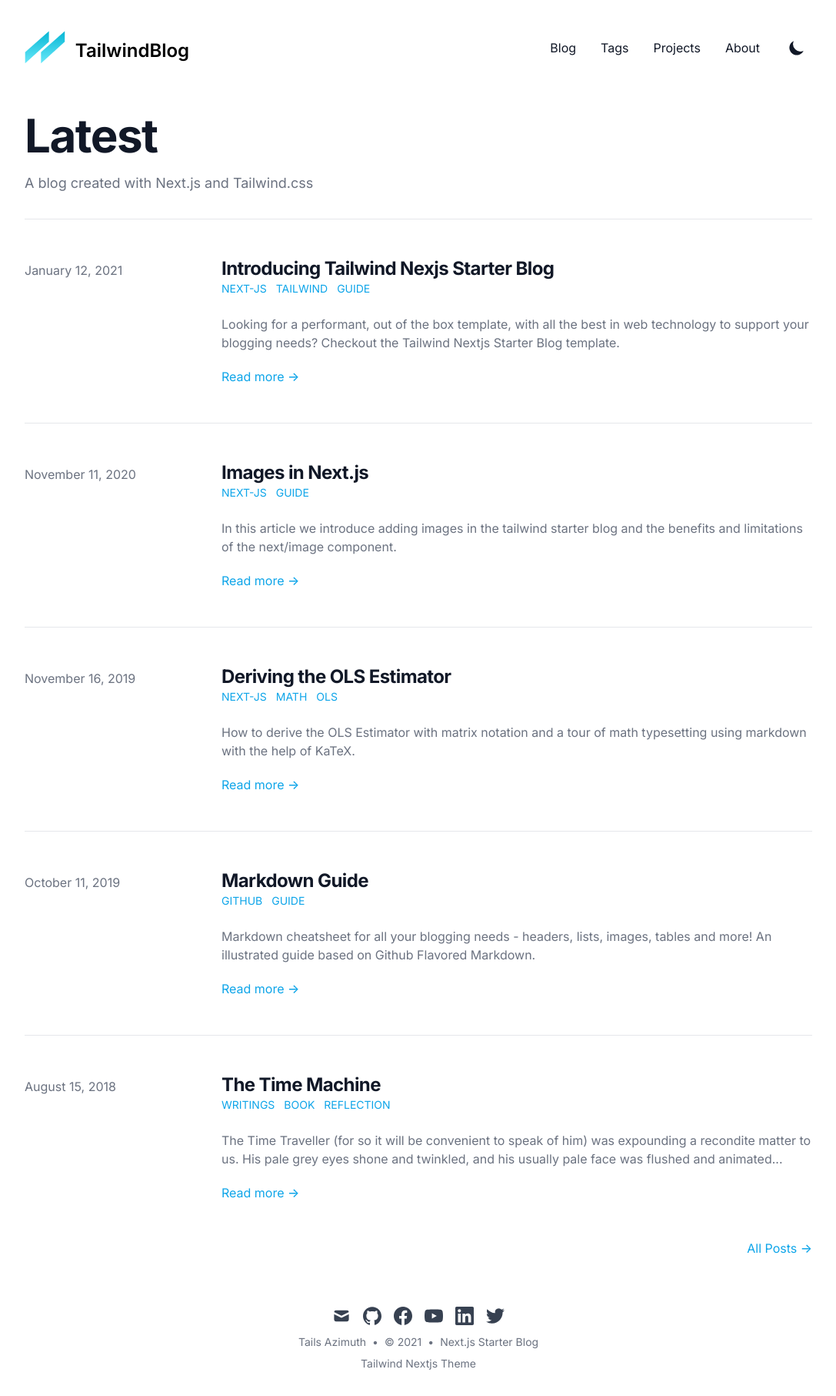
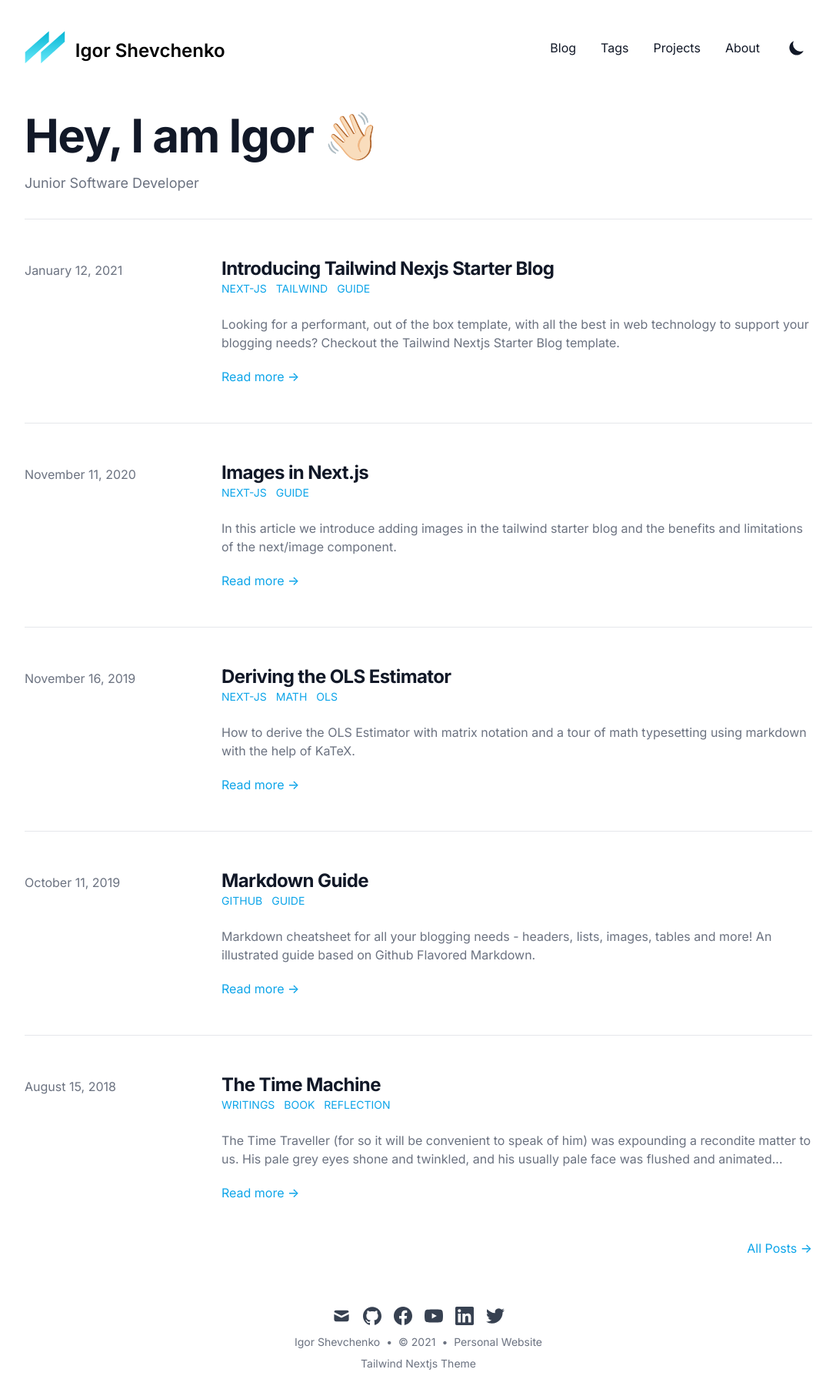
Before and after one commit to bnzone/personal-website, a Next.js app: page / in a window 1280 px wide. Shown: the whole page at 77% size, without its empty margins (96-1183 px from the left). Built offline with nearby package versions, Linux system fonts and the light colour scheme; what @tailwindcss/typography would draw is missing.

Commit message:
add personalized info

```diff
--- a/data/siteMetadata.json
+++ b/data/siteMetadata.json
@@ -1,18 +1,18 @@
 {
-  "title": "Next.js Starter Blog",
-  "author": "Tails Azimuth",
-  "headerTitle": "TailwindBlog",
-  "description": "A blog created with Next.js and Tailwind.css",
+  "title": "Personal Website",
+  "author": "Igor Shevchenko",
+  "headerTitle": "Igor Shevchenko",
+  "description": "Junior Software Developer",
   "language": "en-us",
-  "siteUrl": "https://tailwind-nextjs-starter-blog.vercel.app",
-  "siteRepo": "https://github.com/timlrx/tailwind-nextjs-starter-blog",
+  "siteUrl": "https://igorshevchenko.net",
+  "siteRepo": "https://github.com/bnzone/personal-website",
   "image": "/static/images/avatar.png",
   "socialBanner": "/static/images/twitter-card.png",
-  "email": "address@yoursite.com",
-  "github": "https://github.com",
+  "email": "hello.igorshevchenko@gmail.com",
+  "github": "https://github.com/bnzone",
   "twitter": "https://twitter.com/Twitter",
   "facebook": "https://facebook.com",
-  "youtube": "https://youtube.com",
-  "linkedin": "https://www.linkedin.com",
+  "youtube": "https://youtube.com/IgorShevchenkoYoutube",
+  "linkedin": "https://www.linkedin.com/IgorShevchenkoWork",
   "locale": "en-US"
 }
--- a/pages/index.js
+++ b/pages/index.js
@@ -24,7 +24,10 @@ export default function Home({ posts }) {
       <div className="divide-y divide-gray-200 dark:divide-gray-700">
         <div className="pt-6 pb-8 space-y-2 md:space-y-5">
           <h1 className="text-3xl font-extrabold leading-9 tracking-tight text-gray-900 dark:text-gray-100 sm:text-4xl sm:leading-10 md:text-6xl md:leading-14">
-            Latest
+            Hey, I am Igor{' '}
+            <span role="img" aria-label="hand wawing emoji">
+              👋🏻
+            </span>
           </h1>
           <p className="text-lg leading-7 text-gray-500 dark:text-gray-400">
             {siteMetadata.description}
```
Also changed, not shown: 2 other files (tests, documents, lock files or other folders).
